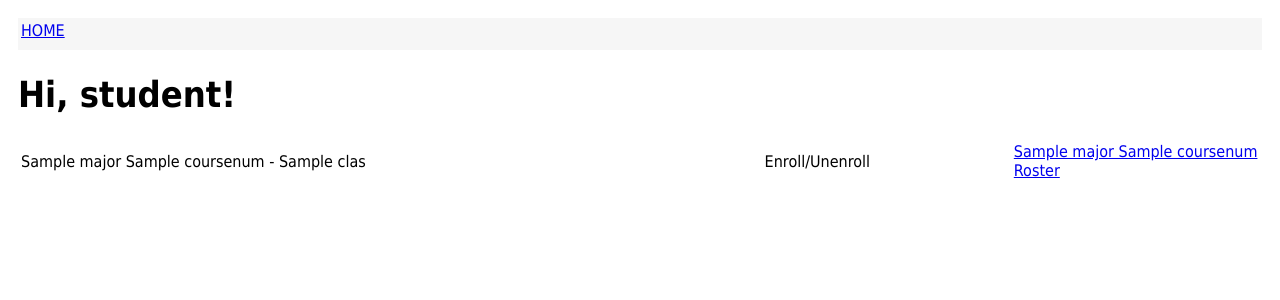
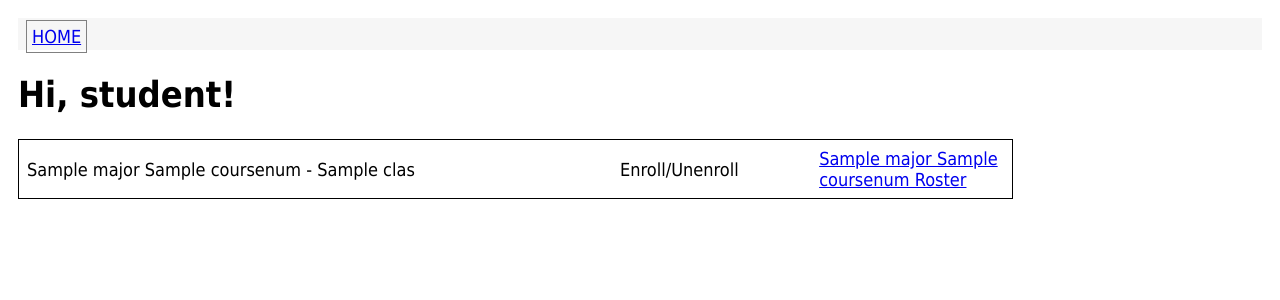
Before and after one commit to WSU-CptS-322-Fall-2023/studentapp-Fredyfox21, a Python web app: template app/templates/index.html in a window 1280 px wide. Shown: the top 300 px of the page. Run offline with Jinja, Linux system fonts and the light colour scheme; the template is opened without the code that fills it: most values are stand-ins (such as "Sample title", 1, 10 or a date in 2020).

Commit message:
Update main.css

```diff
--- a/app/static/css/main.css
+++ b/app/static/css/main.css
@@ -12,3 +12,35 @@ body {
 	height: 32px;
 	text-transform: uppercase;
 }
+
+th, td {
+	padding:6px;
+}
+
+.coursetable tr:hover{
+	background-color: lightgray;
+}
+
+.coursetable{
+	text-align: left;
+	border: 1px black solid;
+	width: 80%;
+	font-size: 18px;
+}
+
+a:hover{
+	color: #2387d9;
+}
+
+.button{
+	width:80px;
+	font-size: 18px;
+	margin: 10px 0 px 0 px 0 px;
+	padding: 5px;
+	border: 1px solid gray;
+}
+
+.button:hover{
+	background-color: 157dd3;
+	color: white;
+}
```
